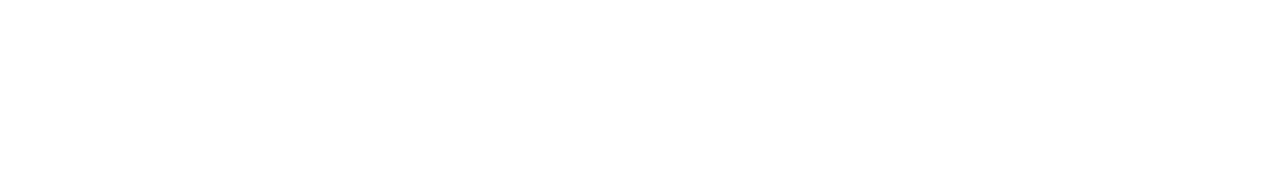
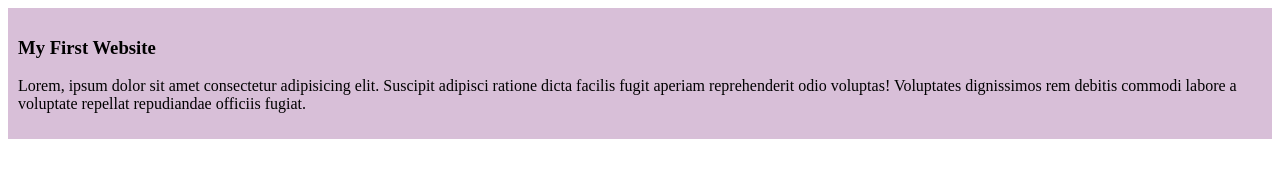
Before and after one commit to ayeshamohammad03/my-simple-website, a plain HTML site: page index.html in a window 1280 px wide. Drawn offline with Linux system fonts and the light colour scheme.

Commit message:
added the first blog

```diff
--- /dev/null
+++ b/Styles/blog.css
@@ -0,0 +1,4 @@
+div{
+    background-color: thistle;
+    padding: 10px;
+}
--- a/index.html
+++ b/index.html
@@ -4,8 +4,12 @@
     <meta charset="UTF-8">
     <meta name="viewport" content="width=device-width, initial-scale=1.0">
     <title>My Simple Website</title>
+    <link rel="stylesheet" href="Styles/blog.css">
 </head>
 <body>
-
+    <div>
+        <h3>My First Website</h3>
+        <p>Lorem, ipsum dolor sit amet consectetur adipisicing elit. Suscipit adipisci ratione dicta facilis fugit aperiam reprehenderit odio voluptas! Voluptates dignissimos rem debitis commodi labore a voluptate repellat repudiandae officiis fugiat.</p>
+    </div>
 </body>
 </html>
```
